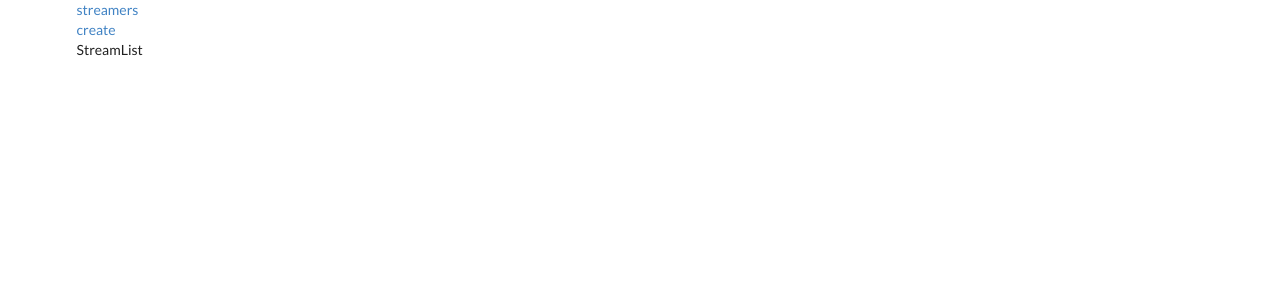
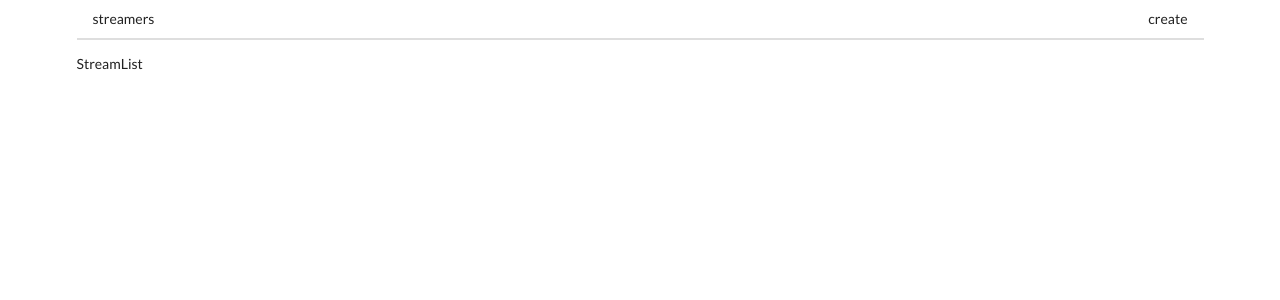
Before and after one commit to ariakh110/redux, a React (Create React App) app in the folder streams/client/: page / in a window 1280 px wide. Shown: the top 300 px of the page. Built offline with nearby package versions, Linux system fonts and the light colour scheme.

Commit message:
v-38 edit menu

```diff
--- a/streams/client/src/components/Header.js
+++ b/streams/client/src/components/Header.js
@@ -3,15 +3,15 @@ import { Link } from "react-router-dom";
 
 export default function Header() {
   return (
-    <div className="ui secondary pointing">
-      <p>
-        <Link to="/" className="item">
-          streamers
+    <div className="ui secondary pointing menu">
+      <Link to="/" className="item">
+        streamers
+      </Link>
+      <div className="right menu">
+        <Link to="/streams/new" className="item">
+          create
         </Link>
-        <div className="right menu">
-          <Link to="/Streams/new" className="item">create</Link>
-        </div>
-      </p>
+      </div>
     </div>
   );
 }
```
